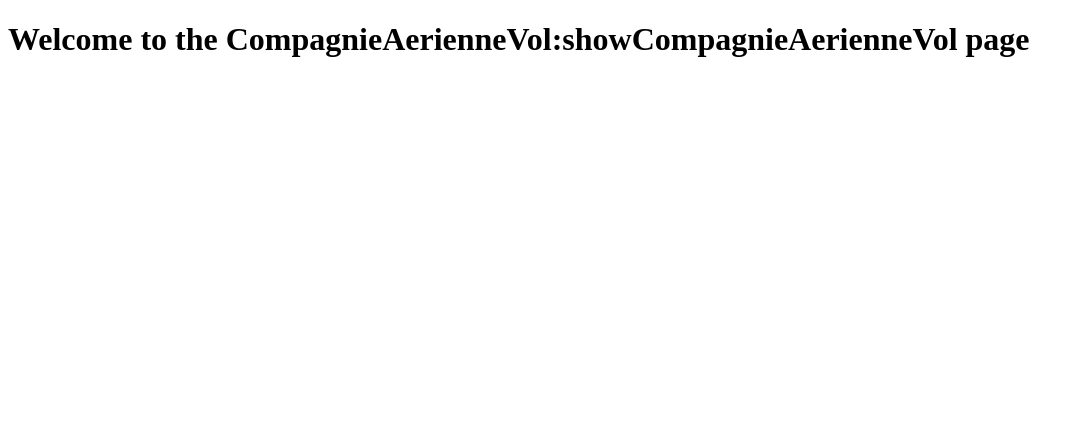
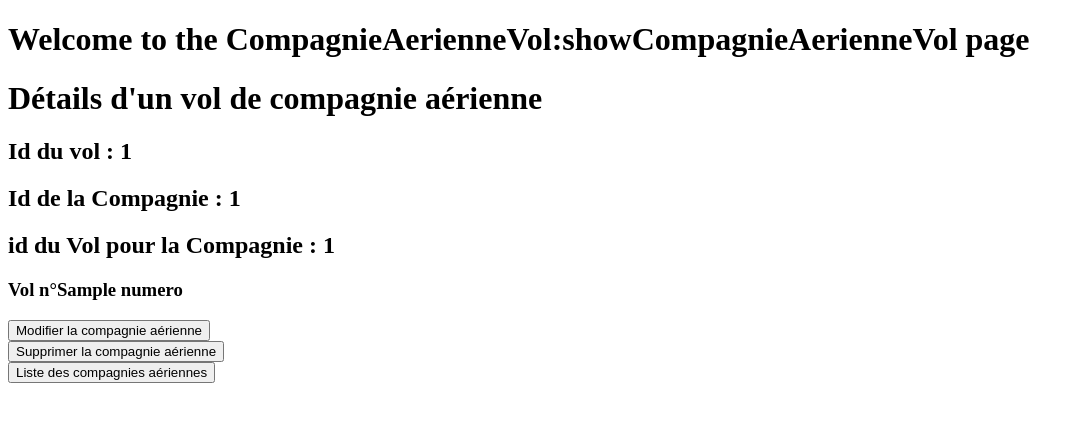
Before and after one commit to rplantefeve/agence-php, a Symfony app: template src/RocketfireAgenceMainBundle/Resources/views/CompagnieAerienneVol/show_compagnie_aerienne_vol.html.twig in a window 1280 px wide. Shown: the top 422 px of the page, without its empty margins (0-1084 px from the left). Run offline with Twig, Linux system fonts and the light colour scheme; the template is opened without the code that fills it: most values are stand-ins (such as "Sample title", 1, 10 or a date in 2020); some libraries are stand-ins or nearby versions.

Commit message:
Modifs Compagnie Aerienne Vol

```diff
--- a/src/RocketfireAgenceMainBundle/Resources/views/CompagnieAerienneVol/show_compagnie_aerienne_vol.html.twig
+++ b/src/RocketfireAgenceMainBundle/Resources/views/CompagnieAerienneVol/show_compagnie_aerienne_vol.html.twig
@@ -4,4 +4,20 @@
 
 {% block body %}
 <h1>Welcome to the CompagnieAerienneVol:showCompagnieAerienneVol page</h1>
+
+    <h1>Détails d'un vol de compagnie aérienne</h1>
+    <h2>Id du vol : {{ compagnieAerienneVol.id }}</h2>
+    <h2>Id de la Compagnie : {{ compagnieAerienneVol.idCompagnie }}</h2>
+    <h2>id du Vol pour la Compagnie : {{ compagnieAerienneVol.idCompagnie }}<h2>
+    <h3>Vol n°{{ compagnieAerienneVol.numero }}</h3>
+
+    <form action='{{ path('compagnieAerienneVol_edit' , { 'compagnieAerienneVolId' : compagnieAerienneVol.id }) }}'>
+        <button type="submit">Modifier la compagnie aérienne</button>
+    </form>
+        <form action='{{ path('compagnieAerienneVol_delete' , { 'compagnieAerienneVolId' : compagnieAerienneVol.id }) }}'>
+        <button type="submit">Supprimer la compagnie aérienne</button>
+    </form>
+    <form action='{{ path('compagnieAerienneVol_list') }}'>
+        <button type="submit">Liste des compagnies aériennes</button>
+    </form>
 {% endblock %}
```
Also changed, not shown: src/RocketfireAgenceMainBundle/Controller/CompagnieAerienneVolController.php (+17 -5 lines).
